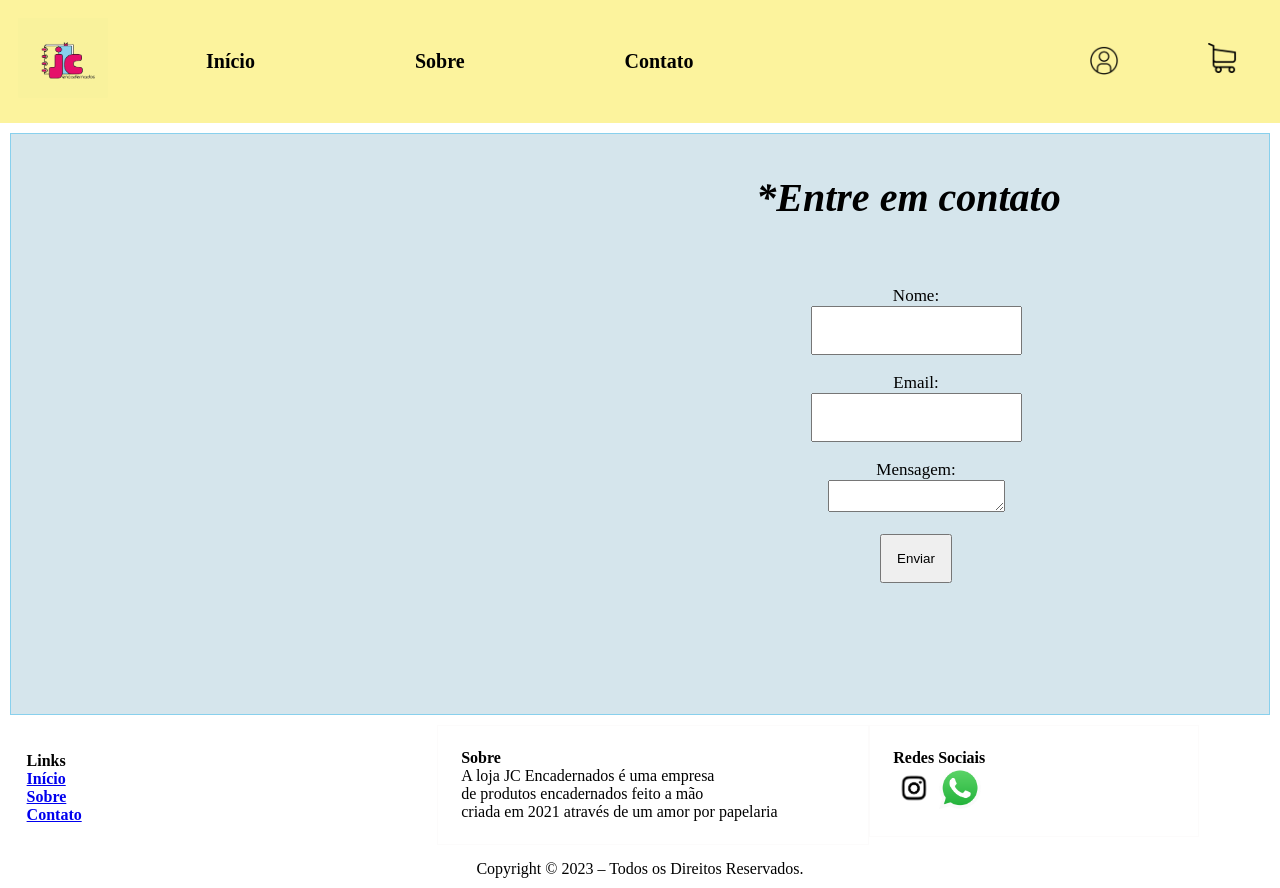
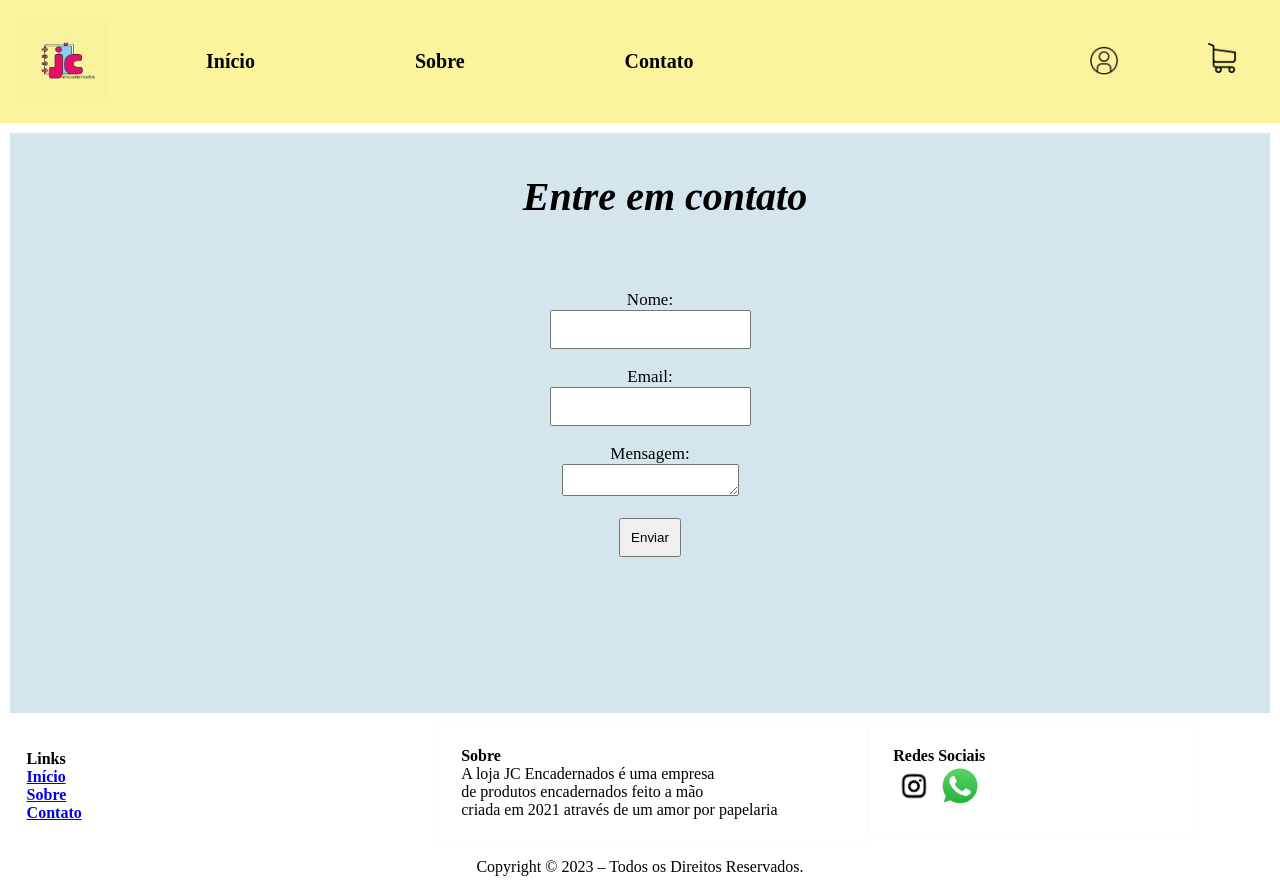
Before and after one commit to jmarques029/ProjetoWeb, a plain HTML site: page ProjetoWeb/contato.html in a window 1280 px wide. Drawn offline with Linux system fonts and the light colour scheme; files that its build step writes are made by us from their sources.

Commit message:
Alteração do CSS
Alteração do css da página contato

```diff
--- a/ProjetoWeb/contato.html
+++ b/ProjetoWeb/contato.html
@@ -20,22 +20,14 @@
         <img class="cab" src="img/126510.png" alt="carrinho" weidth="40" height="30">
         <img class="cabe" src="img/conta.png" alt="conta" weidth="40" height="30">
       </header>
-<!--Informações de contato-->
-<meta charset="UTF-8">
-<meta http-equiv="X-UA-Compatible" content="IE=edge">
-<meta name="viewport" content="width=device-width, initial-scale=1.0">
-<title>Document</title>
-<link rel="stylesheet" href="style.css">
-</head>
-<title>Página de Contato</title>
-</head>
-  <body>
+
+  <!--Corpo da página contato-->
     <section class="secao-1" width="100%" height="100%">
-      <div id="contato" width="34%">
-     <h1>*Entre em contato</h1>
+      <div class="contato" width="100%">
 
+     <h1><em><b>Entre em contato</b></em></h1>
       <section class="secao-2">
-     <form action="enviar.php" method="post">
+     <form action="#" method="post">
        <label for="nome">Nome:</label>
        <input type="text" id="nome" name="nome" required><br><br>
 
@@ -47,11 +39,10 @@
 
        <input type="submit" value="Enviar">
        </form>
-       </section>
+      </section>
     </div>
-    </section>
-  </body>
-</html>
+   </section>
+
 <!--Rodapé do site-->
     <footer id="rodape" width="100%" height="100px">
     <div id="linkr" width="34%">
@@ -78,3 +69,4 @@
    </footer>
 
 </body>
+</html>
--- a/ProjetoWeb/css/style.css
+++ b/ProjetoWeb/css/style.css
@@ -218,27 +218,25 @@ body
   .secao-1{
     height: 500px;
     margin: 10px;
-    padding: 40px;
-    background: #fdfdfd;
-    border: 1px solid #88d0ed;
-    position: relative;
-    display: flex;
+    padding: 40px 50px;
+    display:block;
     text-align: center;
     background-color: #d5e5ec;
+
   }
   .secao-2{
     display: flex;
     align-items: center;
     justify-content: center;
     flex-direction: column;
-    padding: 15px 100px;
-   width: 100px;
-   margin-left: 715px;
-   margin-top: 50px;
+    padding: 10px 40px;
+    width: 100px;
+    margin-left: 500px;
+    margin-top: 60px;
 
   }
   .secao-1 h1{
-    margin-left: 700px;
+    margin-left: 50px;
     font-size: 2.5rem;
     font-style: oblique;
 
@@ -254,7 +252,7 @@ body
 
   }
   form input{
-    padding: 15px;
+    padding: 10px;
     outline: none;
 
   }
```
